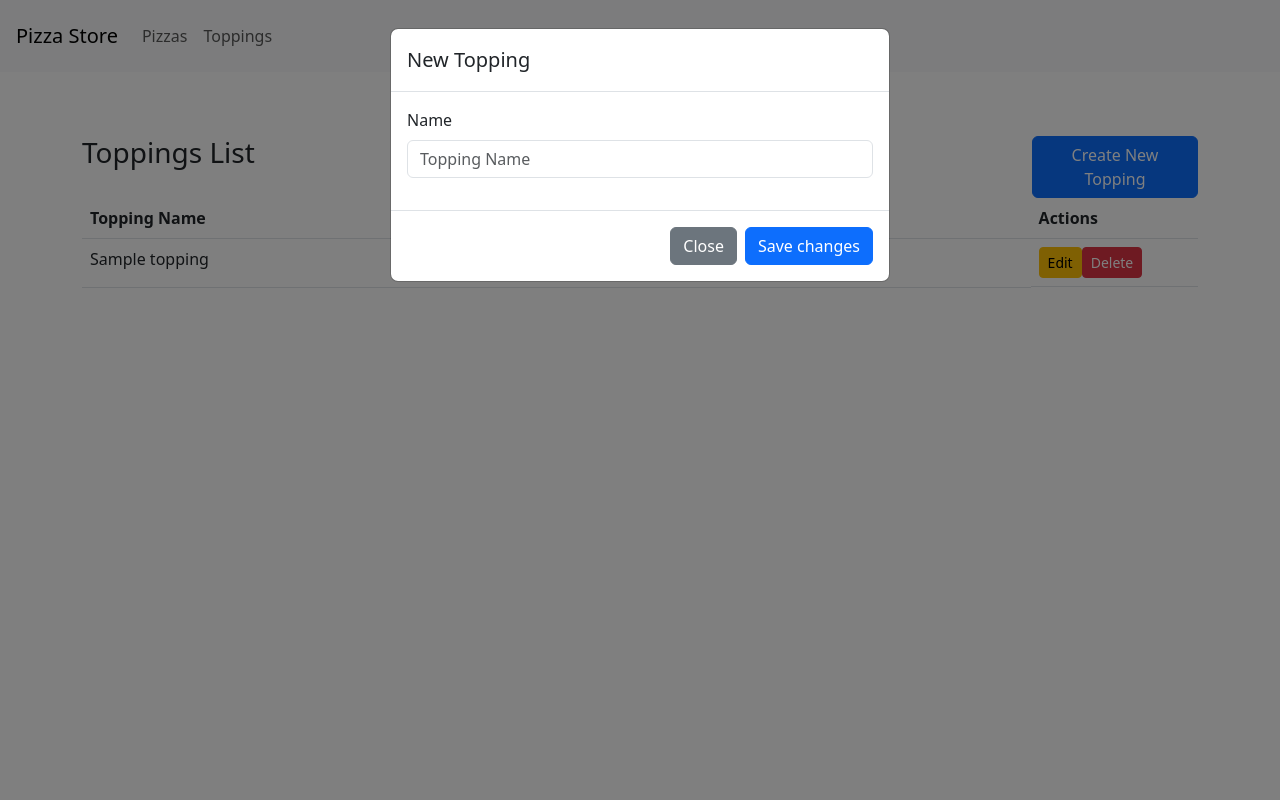
After one commit to aautrand/strongmind-app, a Flask app: page /toppings in a window 1280 px wide, after a click on "Create New Topping". The commit adds this page. Run offline with Flask 3, Linux system fonts and the light colour scheme; tables that the repository leaves empty hold one stand-in row (values such as "Sample post"); some libraries are stand-ins or nearby versions.

Commit message:
Adding implementation for toppings views

```diff
--- a/src/__init__.py
+++ b/src/__init__.py
@@ -1,7 +1,7 @@
 from flask import Flask, render_template
 
 from config import Config
-from src.controllers import pizza_api, toppings_api, pizza_views
+from src.controllers import pizza_api, toppings_api, pizza_views, topping_views
 from src.extensions import db
 
 
@@ -15,6 +15,7 @@ def create_app(config_class=Config):
     app.register_blueprint(toppings_api)
     app.register_blueprint(pizza_api)
     app.register_blueprint(pizza_views)
+    app.register_blueprint(topping_views)
 
     @app.route('/')
     def home():
--- a/src/controllers/__init__.py
+++ b/src/controllers/__init__.py
@@ -1,3 +1,4 @@
 from .api.pizza_api_controller import pizza_api
 from .api.topping_api_controller import toppings_api
 from .views.pizza_controller import pizza_views
+from .views.toppings_controller import topping_views
--- /dev/null
+++ b/src/controllers/views/toppings_controller.py
@@ -0,0 +1,27 @@
+import json
+
+from flask import Blueprint, render_template
+
+from src.extensions import db
+from src.models import Topping
+from src.services import ToppingService
+
+topping_views = Blueprint("topping_views",
+                          __name__,
+                          template_folder="templates")
+
+topping_service = ToppingService(db, Topping)
+
+
+@topping_views.route("/toppings", methods=["GET"])
+def get_toppings_list():
+    toppings = json.loads(topping_service.get_toppings_list().response[0])["toppings"]
+
+    return render_template("toppings_list.html", toppings=toppings)
+
+
+@topping_views.route("/toppings/<int:topping_id>", methods=["GET"])
+def get_topping_by_id(topping_id):
+    topping = json.loads(topping_service.get_topping_by_id(topping_id).response[0])["topping"]
+
+    return render_template("topping.html", topping=topping)
--- a/src/services/pizza_service.py
+++ b/src/services/pizza_service.py
@@ -62,7 +62,7 @@ class PizzaService:
         return jsonify(pizza=new_pizza.to_dict())
 
     @common_response
-    def update_pizza(self, pizza_id, new_pizza_name, new_toppings):
+    def update_pizza(self, pizza_id, new_pizza_name, new_toppings=None):
 
         old_pizza = self.pizza.query.filter_by(id=pizza_id).first()
 
--- a/src/services/topping_service.py
+++ b/src/services/topping_service.py
@@ -47,12 +47,12 @@ class ToppingService:
     @common_response
     def update_topping(self, topping_id, new_topping_name):
 
-        old_topping = self.topping.query.get(topping_id)
+        old_topping = self.topping.query.get(topping_id).first()
 
         if not old_topping:
             return jsonify(message=f'Topping with id {topping_id} not found'), 404
 
-        conflicting_topping = self.topping.query.filter(Topping.name == new_topping_name)
+        conflicting_topping = self.topping.query.filter(Topping.name == new_topping_name).first()
         if conflicting_topping:
             return jsonify(message=f"Topping with name {new_topping_name} already exists"), 409
 
--- a/src/static/js/scripts.js
+++ b/src/static/js/scripts.js
@@ -28,7 +28,14 @@ $(document).ready(function() {
                 location.reload();
             },
             error: function (xhr, status, error) {
-                alert("Failed to create pizza: " + xhr.responseText);
+                var message = JSON.parse(xhr.responseText)["message"];
+                alert("Failed to create pizza: " + message);
+                $('#newPizzaModal').modal('hide');
+                $("#pizzaName").val('');
+                $("input:checkbox[name=toppings]:checked").each(function(){
+                    $(this).prop('checked', false);
+                });
+                location.reload();
             }
         });
     });
@@ -57,7 +64,8 @@ $(document).ready(function() {
                 location.reload();
             },
             error: function (xhr, status, error) {
-                alert("Failed to create pizza: " + xhr.responseText["message"]);
+                var message = JSON.parse(xhr.responseText)["message"];
+                alert("Failed to update the pizza: " + message);
             }
         });
     });
@@ -75,7 +83,97 @@ $(document).ready(function() {
                 location.reload();
             },
             error: function (xhr, status, error) {
-                alert("Failed to delete pizza: " + xhr.responseText["message"]);
+                var message = JSON.parse(xhr.responseText)["message"];
+                alert("Failed to delete the pizza: " + message);
+            }
+        });
+    });
+
+
+    $("#saveNewTopping").click(function(e) {
+        e.preventDefault();
+
+        var toppings = [];
+        $("input:checkbox[name=toppings]:checked").each(function(){
+            toppings.push($(this).val());
+        });
+
+        var toppingData = {
+            name: $("#toppingName").val(),
+            toppings: toppings
+        }
+
+        $.ajax({
+            url: '/api/toppings',
+            type: 'POST',
+            contentType: 'application/json',
+            data: JSON.stringify(toppingData),
+            dataType: 'json',
+            success: function (data) {
+                $('#newToppingModal').modal('hide');
+                $("#toppingName").val('');
+                location.reload();
+            },
+            error: function (xhr, status, error) {
+                var message = JSON.parse(xhr.responseText)["message"];
+                alert("Failed to create pizza: " + message);
+                $('#newToppingModal').modal('hide');
+                $("#toppingName").val('');
+                location.reload();
+            }
+        });
+    });
+
+    $(document).on('click', '.editTopping', function(e) {
+        e.preventDefault();
+        var toppingId = $(this).data('topping-id');
+        var toppingName = $(this).data('topping-name');
+
+        $('#toppingUpdateId').val(toppingId);
+        $('#toppingUpdateName').val(toppingName);
+    });
+
+    $(document).on('click', '.updateTopping', function(e) {
+        e.preventDefault();
+
+        var toppingUpdateNameId = $('#toppingUpdateId').val();
+        var toppingUpdateNameValue = $('#toppingUpdateName').val();
+
+        var toppingData = {
+            name: toppingUpdateNameValue
+        }
+
+        $.ajax({
+            url: '/api/toppings/'+ toppingUpdateNameId,
+            type: 'PUT',
+            contentType: 'application/json',
+            data: JSON.stringify(toppingData),
+            dataType: 'json',
+            success: function(data) {
+                location.reload();
+            },
+            error: function (xhr, status, error) {
+                var message = JSON.parse(xhr.responseText)["message"];
+                alert("Failed to update the topping: " + message);
+            }
+        });
+    });
+
+    $(".deleteTopping").click(function(e) {
+        e.preventDefault();
+        var toppingId = $(this).data('topping-id');
+
+        $.ajax({
+            url: '/api/toppings/'+toppingId,
+            type: 'DELETE',
+            contentType: 'application/json',
+            dataType: 'json',
+            success: function(data) {
+                location.reload();
+            },
+            error: function (xhr, status, error) {
+                var message = JSON.parse(xhr.responseText)["message"];
+                alert("Failed to delete the topping: " + message);
             }
         });
     });
@@ -86,4 +184,6 @@ $(document).ready(function() {
             $(this).prop('checked', false);
         });
     });
+
+
 });
--- a/src/templates/index.html
+++ b/src/templates/index.html
@@ -20,7 +20,7 @@
                     <a class="nav-link" href="{{ url_for('pizza_views.get_pizza_list')}}">Pizzas</a>
                 </li>
                 <li class="nav-item">
-                    <a class="nav-link" href="#">Toppings</a>
+                    <a class="nav-link" href="{{ url_for('topping_views.get_toppings_list') }}">Toppings</a>
                 </li>
             </ul>
         </div>
--- /dev/null
+++ b/src/templates/toppings_list.html
@@ -0,0 +1,104 @@
+{% extends "index.html" %}
+{% block header %}
+<style>
+    .small-col {
+        width: 15%;
+    }
+</style>
+{% endblock %}
+
+
+{% block content %}
+    <div class="modal fade" id="newToppingModal" tabindex="-1" role="dialog" aria-labelledby="newToppingModal" aria-hidden="true">
+        <div class="modal-dialog" role="document">
+            <div class="modal-content">
+                <div class="modal-header">
+                    <h5 class="modal-title" id="createToppingModalLabel">New Topping</h5>
+                </div>
+
+                <div class="modal-body">
+                    <form id="toppingForm">
+                        <div class="col">
+                            <div class="mb-3">
+                                <label for="toppingName" class="form-label">Name</label>
+                                <input type="text" class="form-control" id="toppingName" placeholder="Topping Name" name="toppingName">
+                            </div>
+                        </div>
+                    </form>
+                </div>
+
+                <div class="modal-footer">
+                    <button type="button" class="btn btn-secondary" data-dismiss="modal">Close</button>
+                    <button type="button" class="btn btn-primary" id="saveNewTopping">Save changes</button>
+                </div>
+            </div>
+        </div>
+    </div>
+
+    <div class="modal fade" id="updateToppingModal" tabindex="-1" role="dialog" aria-labelledby="updateToppingModal" aria-hidden="true">
+        <div class="modal-dialog" role="document">
+            <div class="modal-content">
+                <div class="modal-header">
+                    <h5 class="modal-title" id="updateToppingModalLabel">Update Topping</h5>
+                </div>
+
+                <div class="modal-body">
+                    <form id="toppingUpdateForm">
+                        <div class="col">
+                            <div class="mb-3">
+                                <label for="toppingName" class="form-label">Name</label>
+                                <input type="hidden" class="form-control" id="toppingUpdateId" name="toppingUpdateId">
+                                <input type="text" class="form-control" id="toppingUpdateName" placeholder="Topping Name" name="toppingUpdateName">
+                            </div>
+                        </div>
+                    </form>
+                </div>
+
+                <div class="modal-footer">
+                    <button type="button" class="btn btn-secondary" data-dismiss="modal">Close</button>
+                    <button type="button" class="btn btn-primary updateTopping" id="updateTopping">Save changes</button>
+                </div>
+            </div>
+        </div>
+    </div>
+
+    <div class="mt-5">
+        <div class="row">
+            <div class="col-10">
+                <p class="h3">Toppings List</p>
+            </div>
+            <div class="col-2">
+                <button type="button" class="btn btn-primary" data-toggle="modal" data-target="#newToppingModal">
+                  Create New Topping
+                </button>
+            </div>
+        </div>
+
+        <table class="table">
+            <thead class="thead-dark">
+                <tr>
+                  <th>Topping Name</th>
+                  <th class="small-col">Actions</th>
+                </tr>
+            </thead>
+            <tbody class="mt-2">
+                {% for topping in toppings %}
+                <tr>
+                    <td>{{ topping['name'] }}</td>
+                    <td class="d-flex">
+                        <button class="btn btn-warning btn-sm editTopping" data-toggle="modal" data-target="#updateToppingModal" data-topping-id="{{ topping['id'] }}" data-topping-name="{{ topping['name'] }}">Edit</button>
+                        <button class="btn btn-danger btn-sm deleteTopping" data-topping-id="{{ topping['id'] }}">Delete</button>
+                    </td>
+                </tr>
+                {% endfor %}
+            </tbody>
+        </table>
+    </div>
+{% endblock %}
+
+{% block scripts %}
+<script src="https://ajax.googleapis.com/ajax/libs/jquery/3.6.4/jquery.min.js"></script>
+<script src="https://cdnjs.cloudflare.com/ajax/libs/popper.js/1.14.7/umd/popper.min.js"></script>
+<script src="https://stackpath.bootstrapcdn.com/bootstrap/4.3.1/js/bootstrap.min.js"></script>
+<script src="{{url_for('static', filename='js/scripts.js')}}"></script>
+{% endblock%}
```
Also changed, not shown: test/unit/test_pizza_service.py (+1 -1 lines), test/unit/test_topping_service.py (+17 -5 lines).
